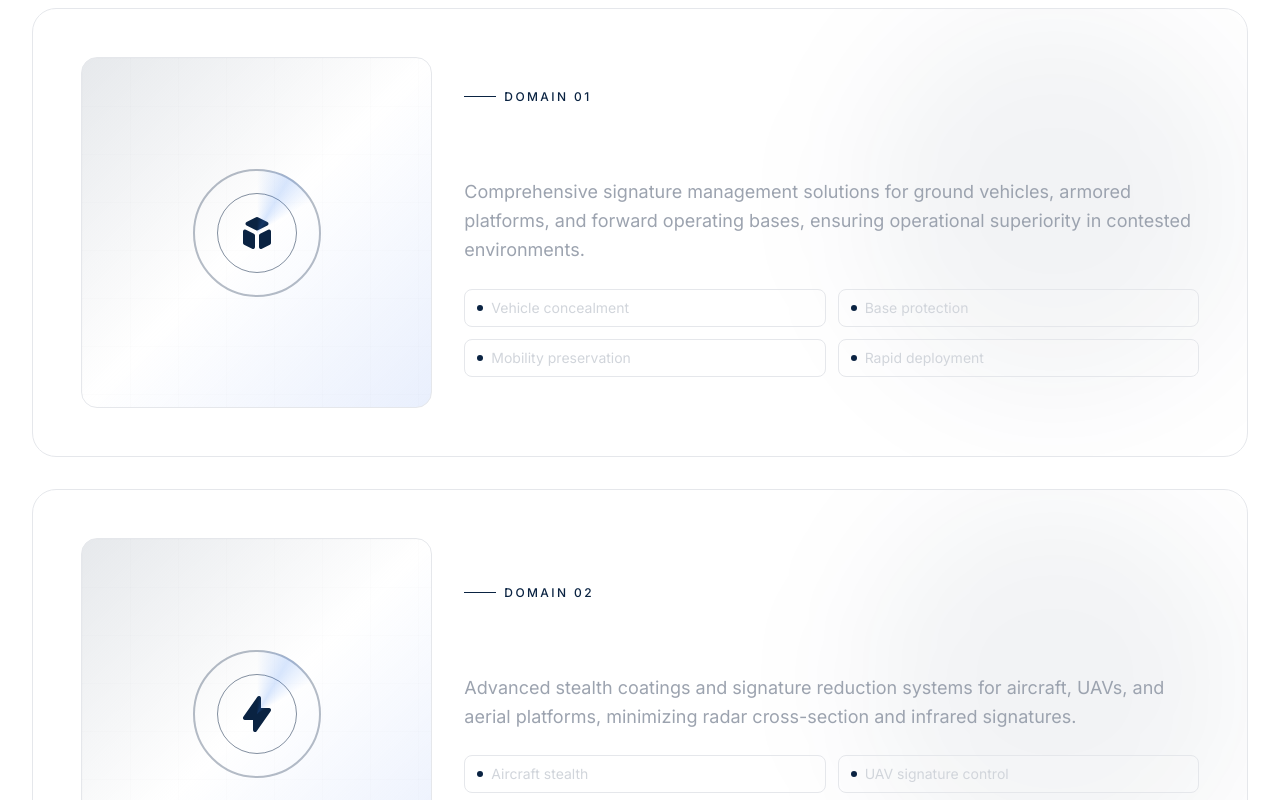
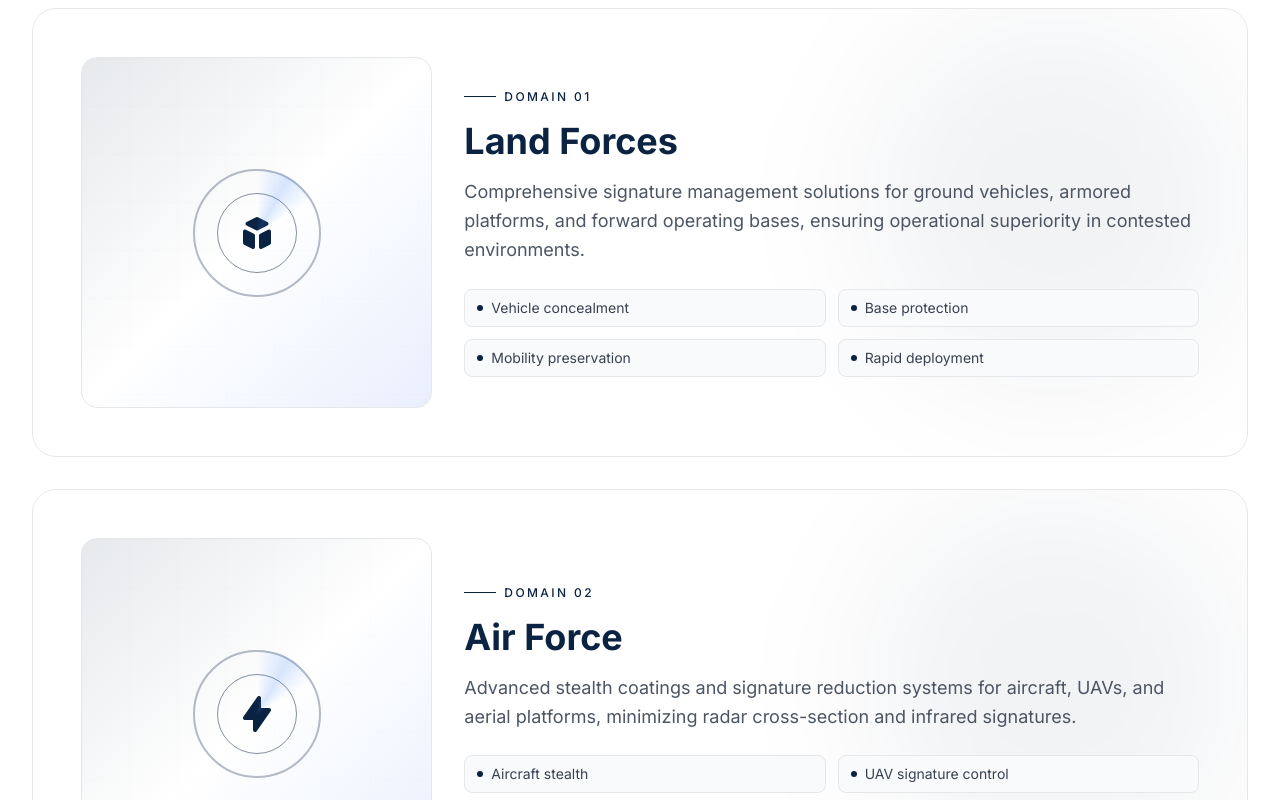
Before and after one commit to Ayush-2-singh/health-stealth-, a Next.js app: page /applications in a window 1280 px wide. Shown: the part 940-1740 px from the top of the page. Built offline with nearby package versions, Linux system fonts and the light colour scheme.

Commit message:
fix: resolve white-on-white color visibility in src/app/applications/page.tsx

```diff
--- a/src/app/applications/page.tsx
+++ b/src/app/applications/page.tsx
@@ -18,7 +18,7 @@ export default function Applications() {
             {applications.map((app, i) => {
               const Icon = iconMap[app.icon] || HiShieldCheck;
               return (
-                <motion.div key={app.id} initial={{ opacity: 0, y: 40 }} whileInView={{ opacity: 1, y: 0 }} viewport={{ once: true, margin: "-100px" }} transition={{ duration: 0.7 }} className="group relative bg-card border border-border rounded-3xl p-8 md:p-12 hover:border-primary/30 transition-all overflow-hidden">
+                <motion.div key={app.id} initial={{ opacity: 0, y: 40 }} whileInView={{ opacity: 1, y: 0 }} viewport={{ once: true, margin: "-100px" }} transition={{ duration: 0.7 }} className="group relative bg-white border border-border rounded-3xl p-8 md:p-12 hover:border-primary/30 transition-all overflow-hidden">
                   <div className="absolute top-0 right-0 w-96 h-96 bg-primary/5 rounded-full blur-3xl group-hover:bg-primary/10 transition-colors" />
                   <div className="relative grid grid-cols-1 lg:grid-cols-3 gap-8">
                     <div className="lg:col-span-1">
@@ -41,11 +41,11 @@ export default function Applications() {
                         <span className="w-8 h-px bg-primary" />
                         <span className="text-xs text-primary tracking-[0.2em] uppercase font-medium">Domain {String(i + 1).padStart(2, "0")}</span>
                       </div>
-                      <h3 className="text-3xl md:text-4xl font-bold text-white mb-4 group-hover:text-primary transition-colors">{app.title}</h3>
-                      <p className="text-gray-400 leading-relaxed mb-6 text-lg">{app.description}</p>
+                      <h3 className="text-3xl md:text-4xl font-bold text-heading mb-4 group-hover:text-primary transition-colors">{app.title}</h3>
+                      <p className="text-gray-600 leading-relaxed mb-6 text-lg">{app.description}</p>
                       <div className="grid grid-cols-2 gap-3">
                         {app.features.map((feature) => (
-                          <div key={feature} className="flex items-center gap-2 text-sm text-gray-300 bg-white/5 border border-border rounded-lg px-3 py-2">
+                          <div key={feature} className="flex items-center gap-2 text-sm text-gray-700 bg-gray-50 border border-border rounded-lg px-3 py-2">
                             <span className="w-1.5 h-1.5 bg-primary rounded-full" />{feature}
                           </div>
                         ))}
```
